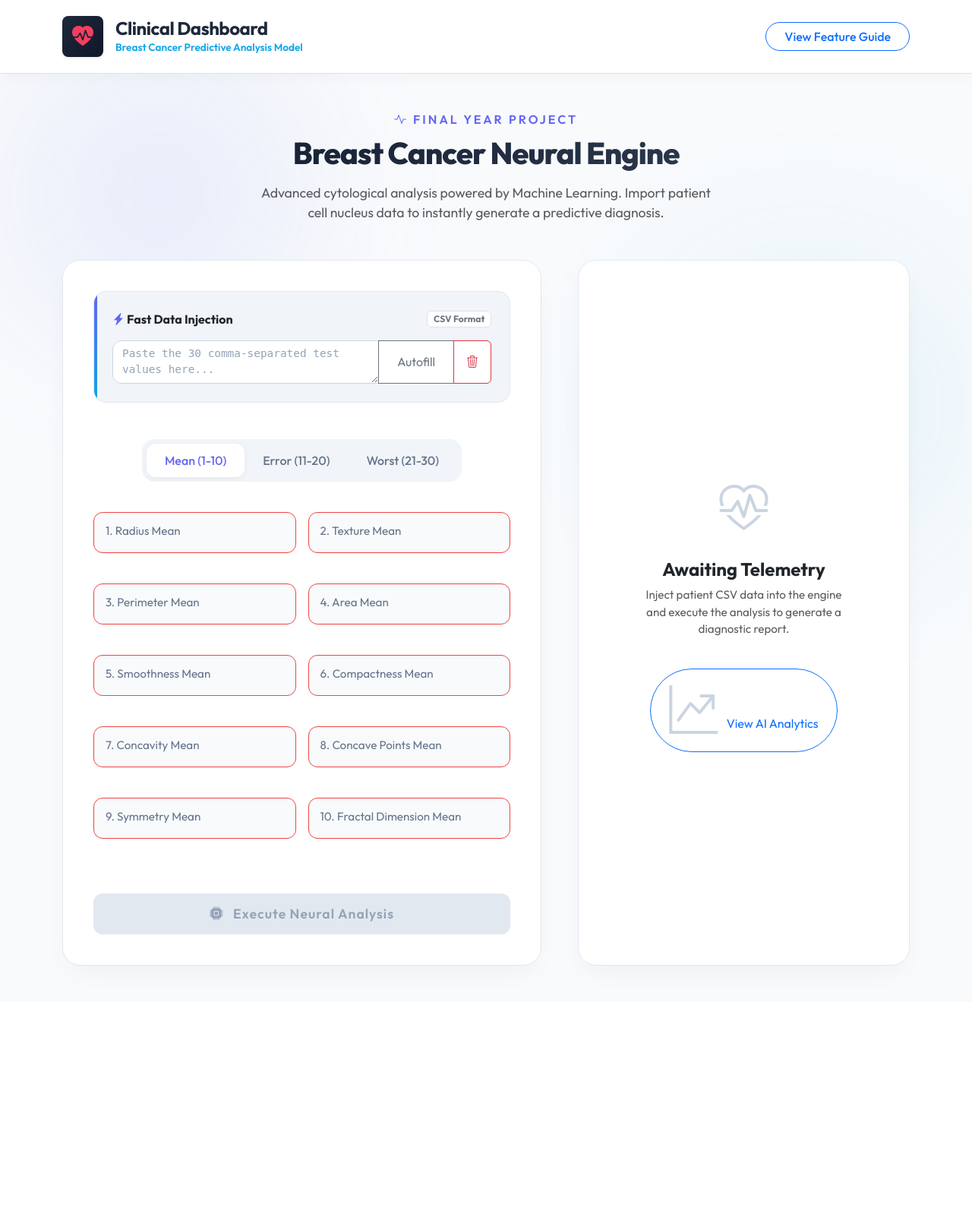
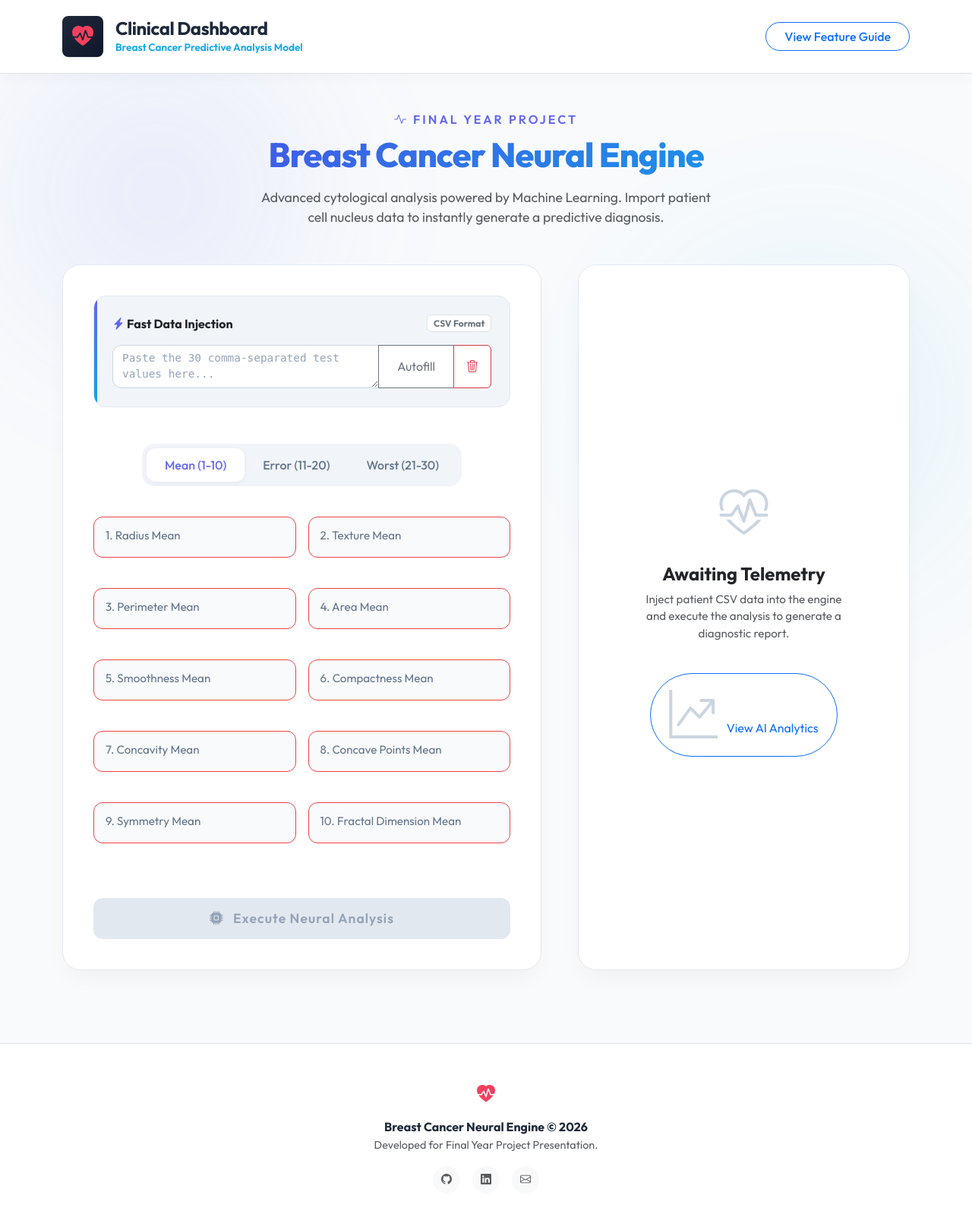
Before and after one commit to MANJEETKUMARJHA/Breast-Cancer-Enhanced-version, a Flask app: page / in a window 1280 px wide. Shown: the whole page at 76% size. Before the commit the page ends 1278 px from the top, so only its background shows below. Run offline with Flask 3, Linux system fonts and the light colour scheme; parts of the project's set-up code (start-up, migrations or seed data) failed here and were passed over.

Commit message:
Update footer with project details and social media links; enhance header styling

```diff
--- a/templates/index.html
+++ b/templates/index.html
@@ -62,8 +62,8 @@
       /* Header */
       .brand-title {
         font-weight: 800;
-        font-size: 2.5rem;
-        background: linear-gradient(135deg, #0f172a 0%, #334155 100%);
+        font-size: 2.8rem;
+        background: linear-gradient(135deg, #4f46e5 0%, #0ea5e9 100%);
         -webkit-background-clip: text;
         -webkit-text-fill-color: transparent;
         letter-spacing: -1px;
@@ -487,6 +487,22 @@
       </div>
     </div>
 
+    <!-- Footer -->
+    <footer class="mt-5 py-5 border-top" style="background: #ffffff;">
+      <div class="container text-center">
+        <div class="mb-3">
+          <i class="bi bi-heart-pulse-fill fs-4" style="color: #f43f5e;"></i>
+        </div>
+        <h6 class="fw-bold mb-1" style="color: #1e293b;">Breast Cancer Neural Engine &copy; 2026</h6>
+        <p class="text-muted mb-3" style="font-size: 0.9rem;">Developed for Final Year Project Presentation.</p>
+        <div class="d-flex justify-content-center gap-3">
+          <a href="#" class="btn btn-sm btn-light text-muted rounded-circle" style="width: 36px; height: 36px; display: inline-flex; align-items: center; justify-content: center;"><i class="bi bi-github"></i></a>
+          <a href="#" class="btn btn-sm btn-light text-muted rounded-circle" style="width: 36px; height: 36px; display: inline-flex; align-items: center; justify-content: center;"><i class="bi bi-linkedin"></i></a>
+          <a href="#" class="btn btn-sm btn-light text-muted rounded-circle" style="width: 36px; height: 36px; display: inline-flex; align-items: center; justify-content: center;"><i class="bi bi-envelope"></i></a>
+        </div>
+      </div>
+    </footer>
+
     <!-- AI Analytics Modal -->
     <div class="modal fade" id="metricsModal" tabindex="-1" aria-hidden="true">
       <div class="modal-dialog modal-xl modal-dialog-centered">
```
